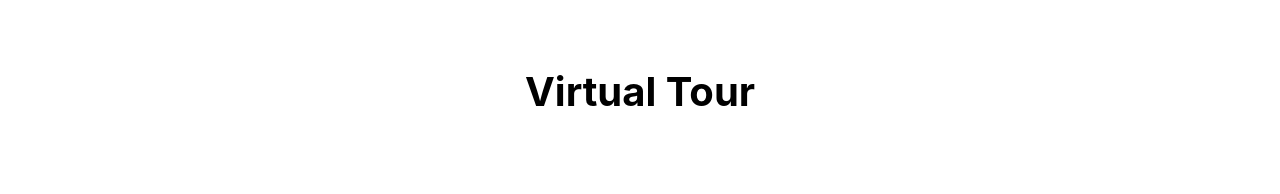
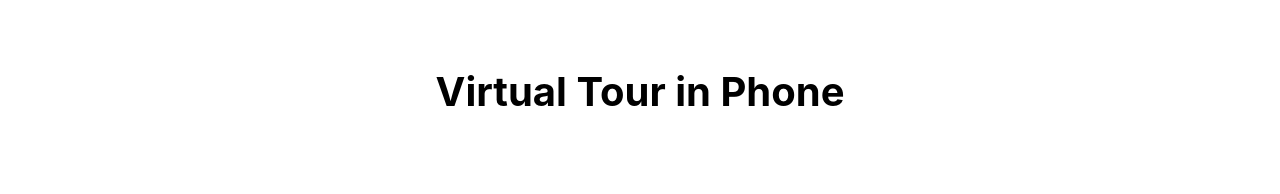
Before and after one commit to meerbex/IPhone-frame, a plain HTML site: page index.html in a window 1280 px wide. Shown: the top 194 px of the page. Drawn offline with Linux system fonts and the light colour scheme.

Commit message:
Update index.html

```diff
--- a/index.html
+++ b/index.html
@@ -9,7 +9,7 @@
 <body>
 <!-- partial:index.partial.html -->
 <main class='wrap'>
-  <h1>Virtual Tour</h1>
+  <h1>Virtual Tour in Phone</h1>
   <div class="row">
   <div class="col-1">
     <div class="phone-zone">
```
